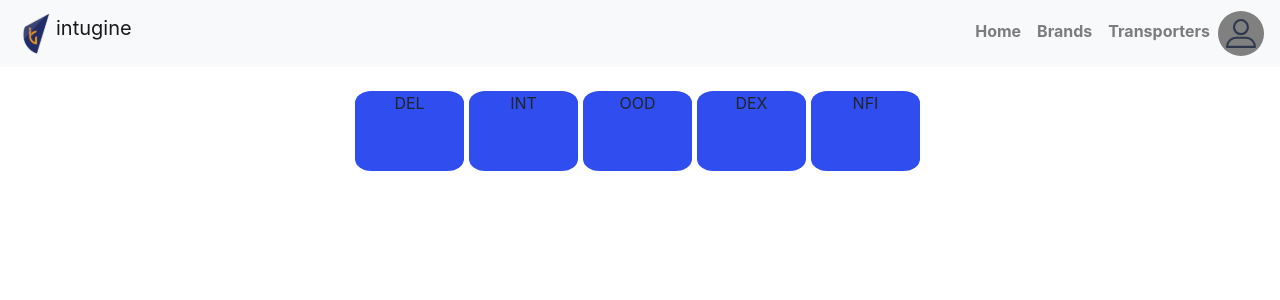
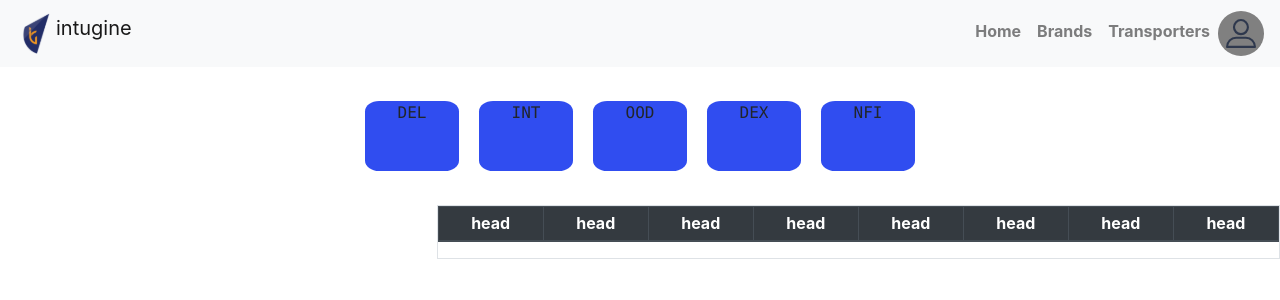
Before and after one commit to ayushpayasi/intuginereact, a React (Create React App) app: page / in a window 1280 px wide. Shown: the top 300 px of the page. Built offline with nearby package versions, Linux system fonts and the light colour scheme.

Commit message:
created components

```diff
--- a/public/index.html
+++ b/public/index.html
@@ -2,42 +2,14 @@
 <html lang="en">
   <head>
     <meta charset="utf-8" />
-    <link rel="icon" href="%PUBLIC_URL%/favicon.ico" />
+    <link rel="icon" href="%PUBLIC_URL%/logo.svg" />
     <meta name="viewport" content="width=device-width, initial-scale=1" />
-    <meta name="theme-color" content="#000000" />
-    <meta
-      name="description"
-      content="Web site created using create-react-app"
-    />
-    <link rel="apple-touch-icon" href="%PUBLIC_URL%/logo192.png" />
-    <!--
-      manifest.json provides metadata used when your web app is installed on a
-      user's mobile device or desktop. See https://developers.google.com/web/fundamentals/web-app-manifest/
-    -->
     <link rel="manifest" href="%PUBLIC_URL%/manifest.json" />
-    <!--
-      Notice the use of %PUBLIC_URL% in the tags above.
-      It will be replaced with the URL of the `public` folder during the build.
-      Only files inside the `public` folder can be referenced from the HTML.
-
-      Unlike "/favicon.ico" or "favicon.ico", "%PUBLIC_URL%/favicon.ico" will
-      work correctly both with client-side routing and a non-root public URL.
-      Learn how to configure a non-root public URL by running `npm run build`.
-    -->
     <title>React App</title>
   </head>
   <body>
     <noscript>You need to enable JavaScript to run this app.</noscript>
     <div id="root"></div>
-    <!--
-      This HTML file is a template.
-      If you open it directly in the browser, you will see an empty page.
 
-      You can add webfonts, meta tags, or analytics to this file.
-      The build step will place the bundled scripts into the <body> tag.
-
-      To begin the development, run `npm start` or `yarn start`.
-      To create a production bundle, use `npm run build` or `yarn build`.
-    -->
   </body>
 </html>
--- a/src/App.js
+++ b/src/App.js
@@ -1,74 +1,18 @@
 import logo from './assets/logo.svg';
 import './App.css';
 import '../node_modules/bootstrap/dist/css/bootstrap.min.css'
-import profile from './assets/profile.svg'
+import Nav from "./components/nav.component"
+import Counters from "./components/counters.component"
+import Table from "./components/table.component"
 
 function App() {
   return (
     <div className="App">
-      <nav className="navbar navbar-light navbar-expand-md bg-light justify-content-center">
-  <a href="/" className="navbar-brand d-flex w-50 mr-auto">
-    <img src={logo} alt="logo" style={{width : '40px'}}/>
-  intugine
-  </a>
-
-  <button className="navbar-toggler" type="button" data-toggle="collapse" data-target="#collapsingNavbar3">
-      <span className="navbar-toggler-icon"></span>
-  </button>
-  <div className="navbar-collapse collapse w-100" id="collapsingNavbar3">
-      <ul className="nav navbar-nav ml-auto w-100 justify-content-end">
-          <li className="nav-item">
-              <a className="nav-link font-weight-bold" href="#">Home</a>
-          </li>
-          <li className="nav-item">
-              <a className="nav-link font-weight-bold" href="#">Brands</a>
-          </li>
-          <li className="nav-item">
-              <a className="nav-link font-weight-bold" href="#">Transporters </a>
-          </li>
-          <li className="circle-icon">
-            <img src={profile} alt="logo" style={{width : '30px'}}/>
-          </li>
-      </ul>
-  </div>
-</nav>
-
-<br/>
-<div className="container">
-  <div className= "row">
-
-    <div className="col-3"></div>
-
-      <div className="col-sm">
-
-        <div className="row">
-          <div className="col-sm square">
-           DEL
-          </div>
-          <div className="col-sm square">
-            INT
-          </div>
-          <div className="col-sm square">
-            OOD
-          </div>
-          <div className="col-sm square">
-            DEX
-          </div>
-          <div className="col-sm square">
-            NFI
-          </div>
-
-        </div>
-
-      </div>
-
-     <div className ="col-3"></div>
-
-    </div>
-</div>
-
-<br/>
-
+      <Nav/>
+    <br/>
+      <Counters/>
+    <br/>
+      <Table/>
 
     </div>
   );
--- /dev/null
+++ b/src/components/counters.component.js
@@ -0,0 +1,40 @@
+import React , {Component} from 'react';
+import '../index.css';
+
+export default class Nav extends Component{
+    render(){
+        return(
+            <div className="container">
+  <div className= "row">
+
+    <div className="col-3"></div>
+
+      <div className="col-sm">
+
+        <div className="row">
+          <div className="col-sm square">
+           DEL
+          </div>
+          <div className="col-sm square">
+            INT
+          </div>
+          <div className="col-sm square">
+            OOD
+          </div>
+          <div className="col-sm square">
+            DEX
+          </div>
+          <div className="col-sm square">
+            NFI
+          </div>
+
+        </div>
+
+      </div>
+
+     <div className ="col-3"></div>
+
+    </div>
+</div>
+
+        )}}
--- /dev/null
+++ b/src/components/nav.component.js
@@ -0,0 +1,37 @@
+import React , {Component} from 'react';
+import '../index.css';
+import profile from '../assets/profile.svg'
+import logo from '../assets/logo.svg';
+
+export default class Nav extends Component{
+    render(){
+        return(
+            <nav className="navbar navbar-light navbar-expand-md bg-light justify-content-center">
+  <a href="/" className="navbar-brand d-flex w-50 mr-auto">
+    <img src={logo} alt="logo" style={{width : '40px'}}/>
+  intugine
+  </a>
+
+  <button className="navbar-toggler" type="button" data-toggle="collapse" data-target="#collapsingNavbar3">
+      <span className="navbar-toggler-icon"></span>
+  </button>
+  <div className="navbar-collapse collapse w-100" id="collapsingNavbar3">
+      <ul className="nav navbar-nav ml-auto w-100 justify-content-end">
+          <li className="nav-item">
+              <a className="nav-link font-weight-bold" href="#">Home</a>
+          </li>
+          <li className="nav-item">
+              <a className="nav-link font-weight-bold" href="#">Brands</a>
+          </li>
+          <li className="nav-item">
+              <a className="nav-link font-weight-bold" href="#">Transporters </a>
+          </li>
+          <li className="circle-icon">
+            <img src={profile} alt="logo" style={{width : '30px'}}/>
+          </li>
+      </ul>
+  </div>
+</nav>
+        )
+    }
+}
--- /dev/null
+++ b/src/components/table.component.js
@@ -0,0 +1,33 @@
+import React ,{Component} from 'react'
+
+export default class Table extends Component{
+    render(){
+        return (
+            <div className="row">
+                <div className="col-4"></div>
+                <div className="col-8">
+                    <div className="table-responsive table-bordered table-sm">
+                        <table className="table">
+                            <thead className="thead-dark">
+                                <tr>
+                                    <th>head</th>
+                                    <th>head</th>
+                                    <th>head</th>
+                                    <th>head</th>
+                                    <th>head</th>
+                                    <th>head</th>
+                                    <th>head</th>
+                                    <th>head</th>
+                                </tr>
+                            </thead>
+                            <tbody>
+
+                            </tbody>
+                        </table>
+                    </div>
+
+                </div>
+            </div>
+        )
+    }
+}
--- a/src/index.css
+++ b/src/index.css
@@ -19,9 +19,11 @@ code {
 }
 
 .square {
+  font-family: source-code-pro, Menlo, Monaco, Consolas, 'Courier New',
+    monospace;
   background-color: rgb(48, 77, 240);
-  width: 70px;
-  height: 80px;
+  width: 10px;
+  height: 70px;
   border-radius: 15%;
-  margin-right: 5px;;
+  margin: 10px;;
 }
```
Also changed, not shown: public/logo.svg (added), 1 other file (tests, documents, lock files or other folders).
